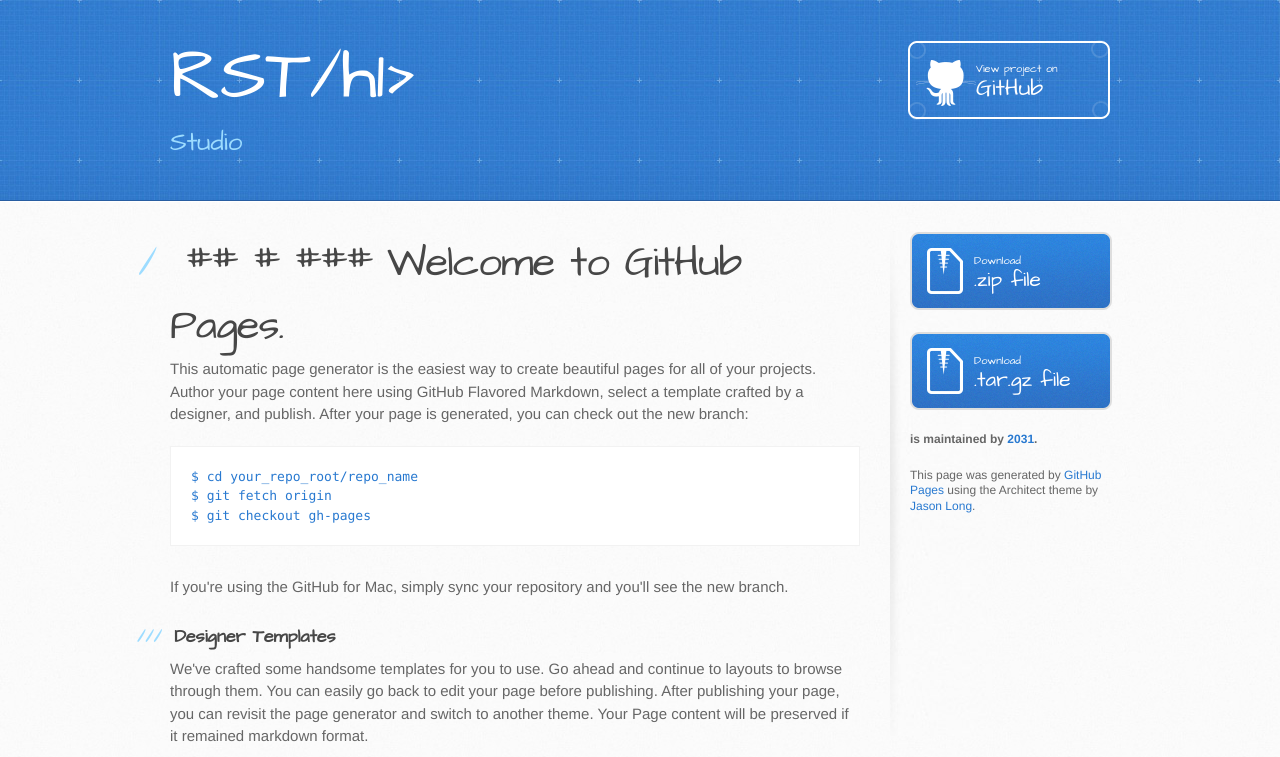
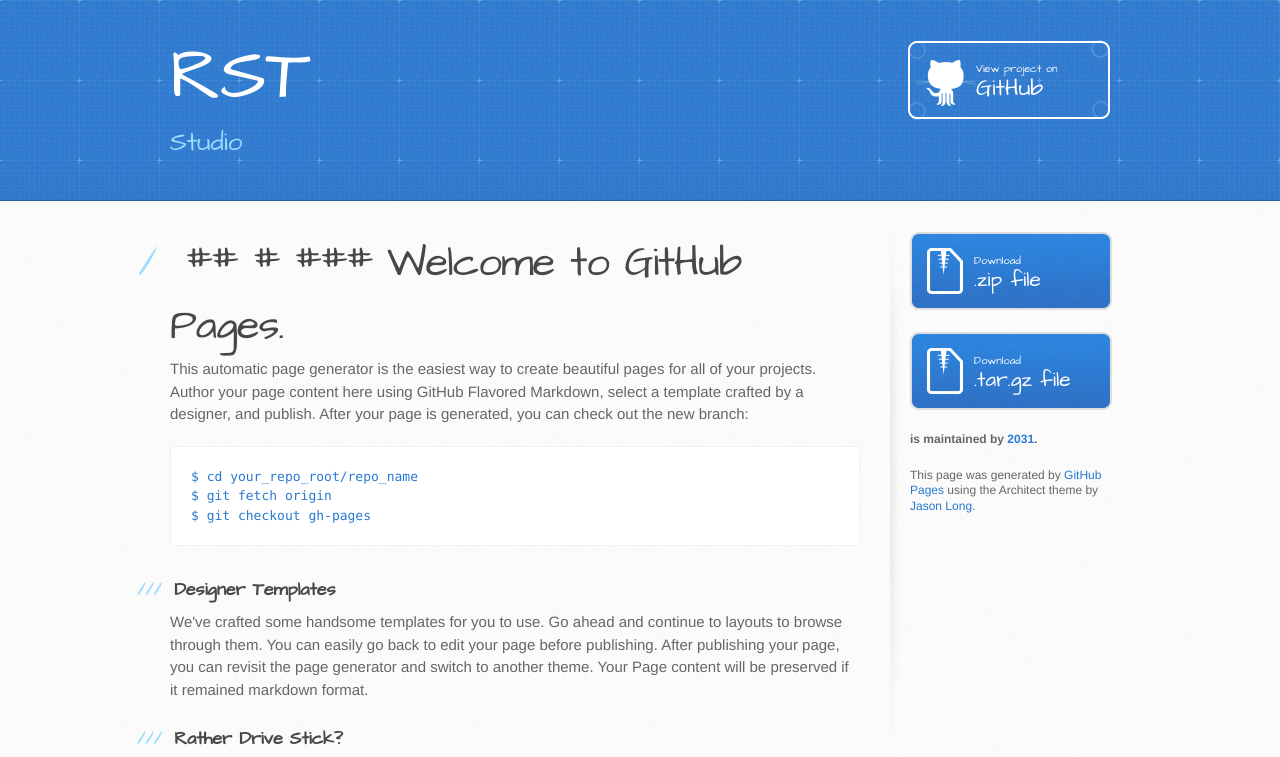
Before and after one commit to 2031/rst, a plain HTML site: page index.html in a window 1280 px wide. Shown: the top 757 px of the page. Drawn offline with Linux system fonts and the light colour scheme.

Commit message:
Update index.html

```diff
--- a/index.html
+++ b/index.html
@@ -19,7 +19,7 @@
   <body>
     <header>
       <div class="inner">
-        <h1>RST/h1>
+        <h1>RST</h1>
         <h2>Studio</h2>
         <a href="https://github.com/2031/rst" class="button"><small>View project on</small> GitHub</a>
       </div>
@@ -38,7 +38,7 @@ $ git fetch origin
 $ git checkout gh-pages
 </code></pre>
 
-<p>If you're using the GitHub for Mac, simply sync your repository and you'll see the new branch.</p>
+
 
 <h3>
 <a name="designer-templates" class="anchor" href="#designer-templates"><span class="octicon octicon-link"></span></a>Designer Templates</h3>
```
